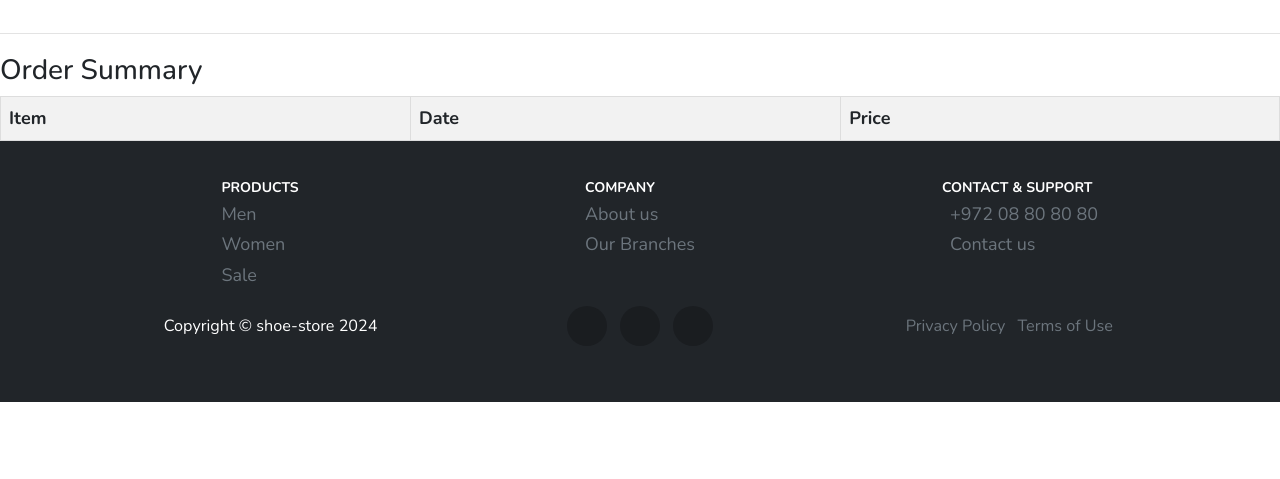
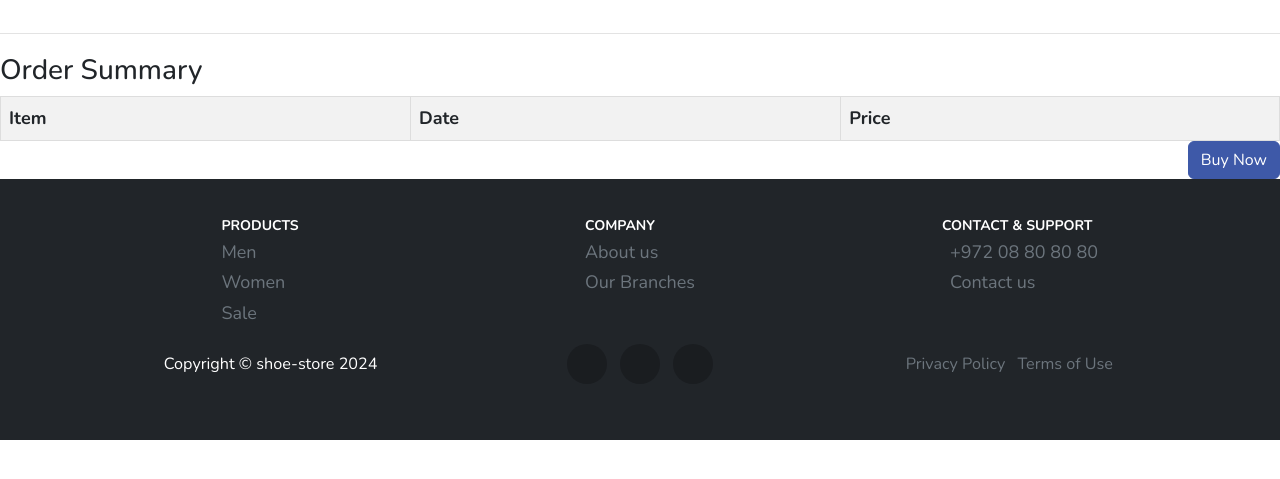
Before and after one commit to mayeliyahu/shoe-store, a plain HTML site: page frontend/cart.html in a window 1280 px wide. Shown: the part 83-562 px from the top of the page. Drawn offline with nearby package versions, Linux system fonts and the light colour scheme.

Commit message:
button buy now

```diff
--- a/frontend/cart.html
+++ b/frontend/cart.html
@@ -219,6 +219,7 @@
         </thead>
         <tbody id="order-summary-items"></tbody>
     </table>
+    <button id="buy-now-btn" class="btn btn-primary">Buy Now</button>
 </div>
 
 
--- a/frontend/scripts/scripts.js
+++ b/frontend/scripts/scripts.js
@@ -83,3 +83,9 @@ window.onload = function() {
         updateCartDisplay();
     }
 };
+
+
+//buy now button
+document.getElementById('buy-now-btn').addEventListener('click', function() {
+    alert('Thank you for your purchase!');
+});
--- a/frontend/style.css
+++ b/frontend/style.css
@@ -743,3 +743,13 @@ label {
   max-width: 50px;
   height: auto;
 }
+
+#order-summary {
+  display: flex;
+  flex-direction: column;
+  align-items: flex-start;
+}
+
+#buy-now-btn {
+  align-self: flex-end;
+}
```
